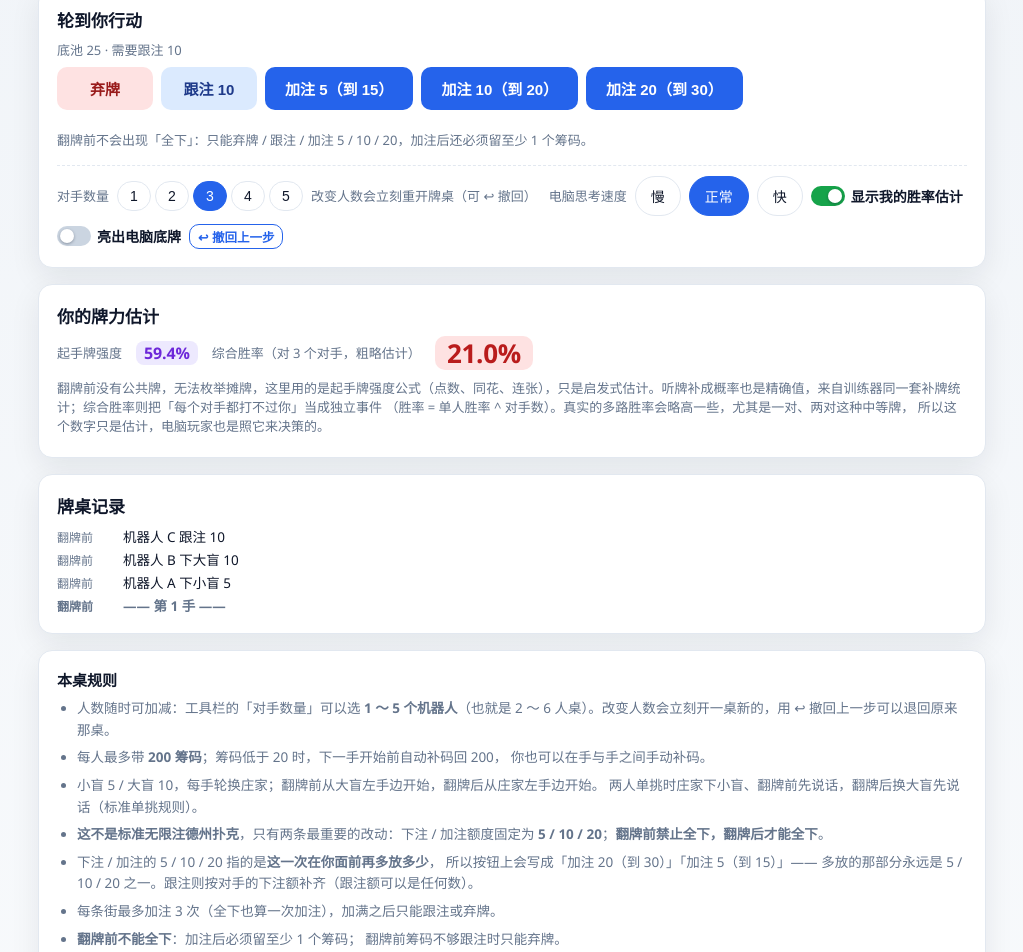
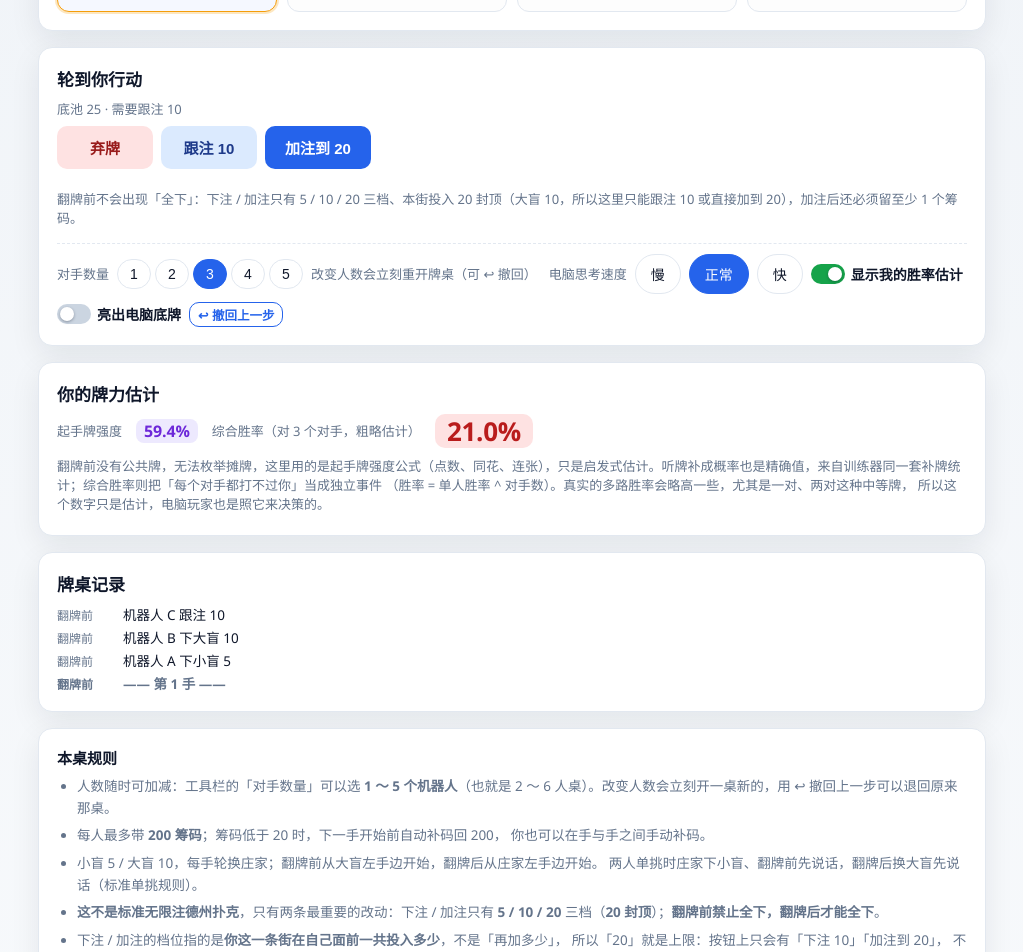
Before and after one commit to leroy668/flop-trainer, a React (Vite) app: page /#/table in a window 1280 px wide. Shown: the part 560-1512 px from the top of the page, without its empty margins (128-1151 px from the left). Built offline with nearby package versions, Linux system fonts and the light colour scheme.

Commit message:
Cap bets and raises at a 20 total per street, not a 20 increment

```diff
--- a/src/pages/TablePage.tsx
+++ b/src/pages/TablePage.tsx
@@ -6,6 +6,7 @@ import type { Card as CardType } from '../poker/cards';
 import { describeHandValue } from '../poker/evaluator';
 import { createRng } from '../poker/rng';
 import {
+  TABLE_BET_CAP,
   TABLE_CONSTANTS,
   TABLE_STREET_LABELS,
   applyAction,
@@ -74,8 +75,8 @@ const ACTION_HINTS: Record<ActionType, string> = {
   fold: '放弃这一手',
   check: '不下注，看下一张',
   call: '跟上当前的注',
-  bet: '主动加注',
-  allin: '把剩下的筹码全部推进去（仅翻牌后）',
+  bet: '下注 / 加注：档位 5 / 10 / 20，指的是本街你在自己面前的总投入，20 封顶',
+  allin: '把剩下的筹码全部推进去（仅翻牌后，不受 20 封顶限制）',
 };
 
 interface UiState {
@@ -294,7 +295,8 @@ export function TablePage() {
             {botCount} 个机器人，人数可以加减），买入上限{' '}
             {TABLE_CONSTANTS.BUY_IN} 筹码，盲注 {TABLE_CONSTANTS.SMALL_BLIND}/
             {TABLE_CONSTANTS.BIG_BLIND}，下注 / 加注只有{' '}
-            {TABLE_CONSTANTS.BET_SIZES.join(' / ')} 三种额度，{' '}
+            {TABLE_CONSTANTS.BET_SIZES.join(' / ')} 三档、<strong>{TABLE_BET_CAP} 封顶</strong>
+            （档位 = 本街你在自己面前的总投入），{' '}
             <strong>翻牌前禁止全下，翻牌后才能全下</strong>。
           </p>
         </div>
@@ -451,12 +453,12 @@ export function TablePage() {
             <div className="actions">
               <span className="muted small">
                 {table.street === 'preflop'
-                  ? `翻牌前不会出现「全下」：只能弃牌 / 跟注 / 加注 ${TABLE_CONSTANTS.BET_SIZES.join(
+                  ? `翻牌前不会出现「全下」：下注 / 加注只有 ${TABLE_CONSTANTS.BET_SIZES.join(
                       ' / ',
-                    )}，加注后还必须留至少 1 个筹码。`
-                  : `翻牌后可以全下（一次推进全部剩余筹码，也算一次加注）。下注 / 加注额度同样只有 ${TABLE_CONSTANTS.BET_SIZES.join(
+                    )} 三档、本街投入 ${TABLE_BET_CAP} 封顶（大盲 10，所以这里只能跟注 10 或直接加到 ${TABLE_BET_CAP}），加注后还必须留至少 1 个筹码。`
+                  : `翻牌后可以全下（一次推进全部剩余筹码，不受 ${TABLE_BET_CAP} 封顶限制，也算一次加注）。下注 / 加注档位是 ${TABLE_CONSTANTS.BET_SIZES.join(
                       ' / ',
-                    )}。`}
+                    )}，本街最多投入 ${TABLE_BET_CAP}。`}
               </span>
             </div>
           </>
@@ -616,23 +618,26 @@ export function TablePage() {
             两人单挑时庄家下小盲、翻牌前先说话，翻牌后换大盲先说话（标准单挑规则）。
           </li>
           <li>
-            <strong>这不是标准无限注德州扑克</strong>，只有两条最重要的改动：下注 / 加注额度固定为{' '}
-            <strong>5 / 10 / 20</strong>；<strong>翻牌前禁止全下，翻牌后才能全下</strong>。
+            <strong>这不是标准无限注德州扑克</strong>，只有两条最重要的改动：下注 / 加注只有{' '}
+            <strong>5 / 10 / 20</strong> 三档（<strong>{TABLE_BET_CAP} 封顶</strong>）；
+            <strong>翻牌前禁止全下，翻牌后才能全下</strong>。
           </li>
           <li>
-            下注 / 加注的 5 / 10 / 20 指的是<strong>这一次在你面前再多放多少</strong>，
-            所以按钮上会写成「加注 20（到 30）」「加注 5（到 15）」——
-            多放的那部分永远是 5 / 10 / 20 之一。跟注则按对手的下注额补齐（跟注额可以是任何数）。
+            下注 / 加注的档位指的是<strong>你这一条街在自己面前一共投入多少</strong>，不是「再加多少」，
+            所以「{TABLE_BET_CAP}」就是上限：按钮上只会有「下注 10」「加注到 {TABLE_BET_CAP}」，
+            不会出现「加注 {TABLE_BET_CAP}（到 {TABLE_BET_CAP + 10}）」。跟注仍然要按对手的下注额补齐（跟注额可以是任何数）。
           </li>
           <li>
-            每条街最多加注 3 次（全下也算一次加注），加满之后只能跟注或弃牌。
+            因为 {TABLE_BET_CAP} 封顶之后没人能再加注，一条街最多就是 5 → 10 → 20 三次加注；
+            翻牌前大盲已经是 10，所以翻牌前最多只能加到 {TABLE_BET_CAP}（一次）。
+            封顶只约束「下注 / 加注」，翻牌后的<strong>梭哈</strong>不受它限制。
           </li>
           <li>
             <strong>翻牌前不能全下</strong>：加注后必须留至少 1 个筹码；
             翻牌前筹码不够跟注时只能弃牌。
           </li>
           <li>
-            <strong>翻牌后可以全下</strong>：把剩余筹码一次推进去。
+            <strong>翻牌后可以全下</strong>：把剩余筹码一次推进去，<strong>不受 {TABLE_BET_CAP} 封顶限制</strong>。
           </li>
           <li>
             摊牌按 7 张牌里最好的 5 张比大小；投入不等的全下按主池 / 边池分配，
--- a/src/poker/table.ts
+++ b/src/poker/table.ts
@@ -37,7 +37,10 @@ export const TABLE_CONSTANTS = {
   BUY_IN: 200,
   SMALL_BLIND: 5,
   BIG_BLIND: 10,
-  /** 允许的下注 / 加注增量。 */
+  /**
+   * 下注 / 加注的档位，也就是「这一条街里你在自己面前总共投入多少」。
+   * 只有 5 / 10 / 20 三档，**20 封顶**：不存在「加注 20（到 30）」这种按钮。
+   */
   BET_SIZES: [5, 10, 20] as const,
   /** 每条街最多加注次数（全下也算一次）。 */
   MAX_RAISES_PER_STREET: 3,
@@ -46,6 +49,9 @@ export const TABLE_CONSTANTS = {
 } as const;
 
 export const TABLE_BET_SIZES: readonly number[] = TABLE_CONSTANTS.BET_SIZES;
+
+/** 一条街里每人投入的封顶额（= 最大的那个档位）。 */
+export const TABLE_BET_CAP: number = Math.max(...TABLE_CONSTANTS.BET_SIZES);
 
 export type TableStreet = 'preflop' | 'flop' | 'turn' | 'river' | 'showdown';
 
@@ -393,21 +399,26 @@ export function legalActions(state: TableState, seatIndex: number): LegalAction[
     });
   }
 
-  // 翻牌前不能全下，所以加注后必须留至少 1 个筹码。
+  // 下注 / 加注的档位就是「本街你在自己面前的总投入」，20 封顶，
+  // 所以要补的筹码 = 档位 − 已经投入的部分。
   if (canRaise) {
-    for (const size of TABLE_CONSTANTS.BET_SIZES) {
-      const total = toCall + size;
-      const affordable = isPreflop ? total < seat.stack : total <= seat.stack;
+    for (const level of TABLE_CONSTANTS.BET_SIZES) {
+      if (level <= state.currentBet) continue;
+      const delta = level - seat.committedStreet;
+      if (delta <= 0) continue;
+      // 翻牌前不能全下，所以加注后必须留至少 1 个筹码。
+      const affordable = isPreflop ? delta < seat.stack : delta <= seat.stack;
       if (!affordable) continue;
       actions.push({
         type: 'bet',
-        amount: size,
-        label: `${raiseWord} ${size}（到 ${seat.committedStreet + total}）`,
+        amount: level,
+        label: `${raiseWord}${state.currentBet > 0 ? '到' : ''} ${level}`,
       });
     }
   }
 
-  if (!isPreflop && canRaise && seat.stack > toCall) {
+  // 全下不受 20 封顶（也不受加注次数）限制：翻牌后随时可以把剩下的筹码全推进去。
+  if (!isPreflop && seat.stack > toCall) {
     actions.push({ type: 'allin', amount: seat.stack, label: `全下 ${seat.stack}` });
   }
 
@@ -477,17 +488,20 @@ export function applyAction(
       break;
     }
     case 'bet': {
-      const increment = legal.amount ?? 0;
-      commit(seat, toCall + increment);
+      // `amount` 是本街的投入档位（5 / 10 / 20），要补的是「档位 − 已投入」。
+      const level = legal.amount ?? seat.committedStreet;
+      const delta = level - seat.committedStreet;
+      const isRaise = state.currentBet > 0;
+      commit(seat, delta);
       seat.hasActed = true;
-      seat.lastAction = `${next.currentBet > 0 ? '加注' : '下注'} 到 ${seat.committedStreet}`;
+      seat.lastAction = `${isRaise ? '加注到' : '下注'} ${seat.committedStreet}`;
       next.currentBet = seat.committedStreet;
       next.raiseCount += 1;
       resetActedExcept(next, seatIndex);
       log(
         next,
         seatIndex,
-        `${seat.name} ${state.currentBet > 0 ? '加注' : '下注'} 到 ${seat.committedStreet}（+${increment}）`,
+        `${seat.name} ${isRaise ? '加注到' : '下注'} ${seat.committedStreet}（再补 ${delta}）`,
       );
       break;
     }
```
Also changed, not shown: flop-trainer.html (+6 -6 lines), 2 other files (tests, documents, lock files or other folders).
